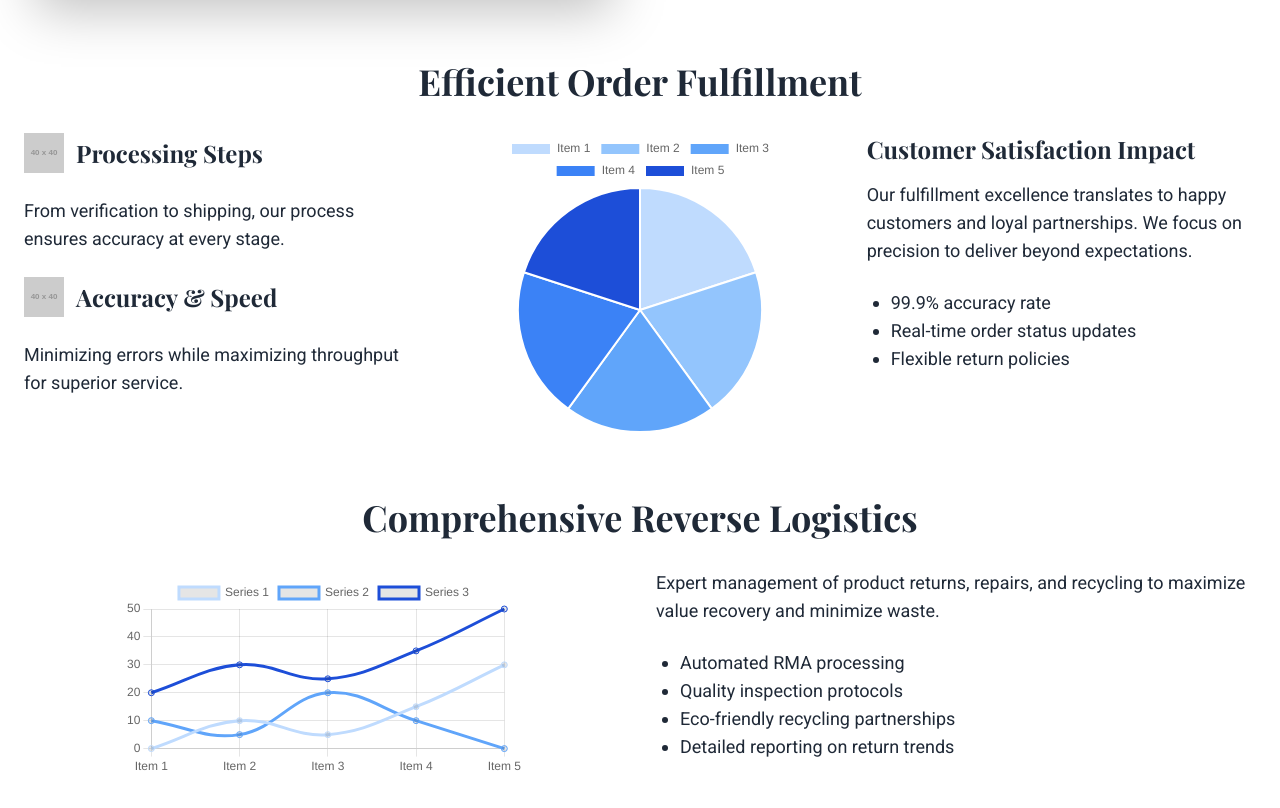
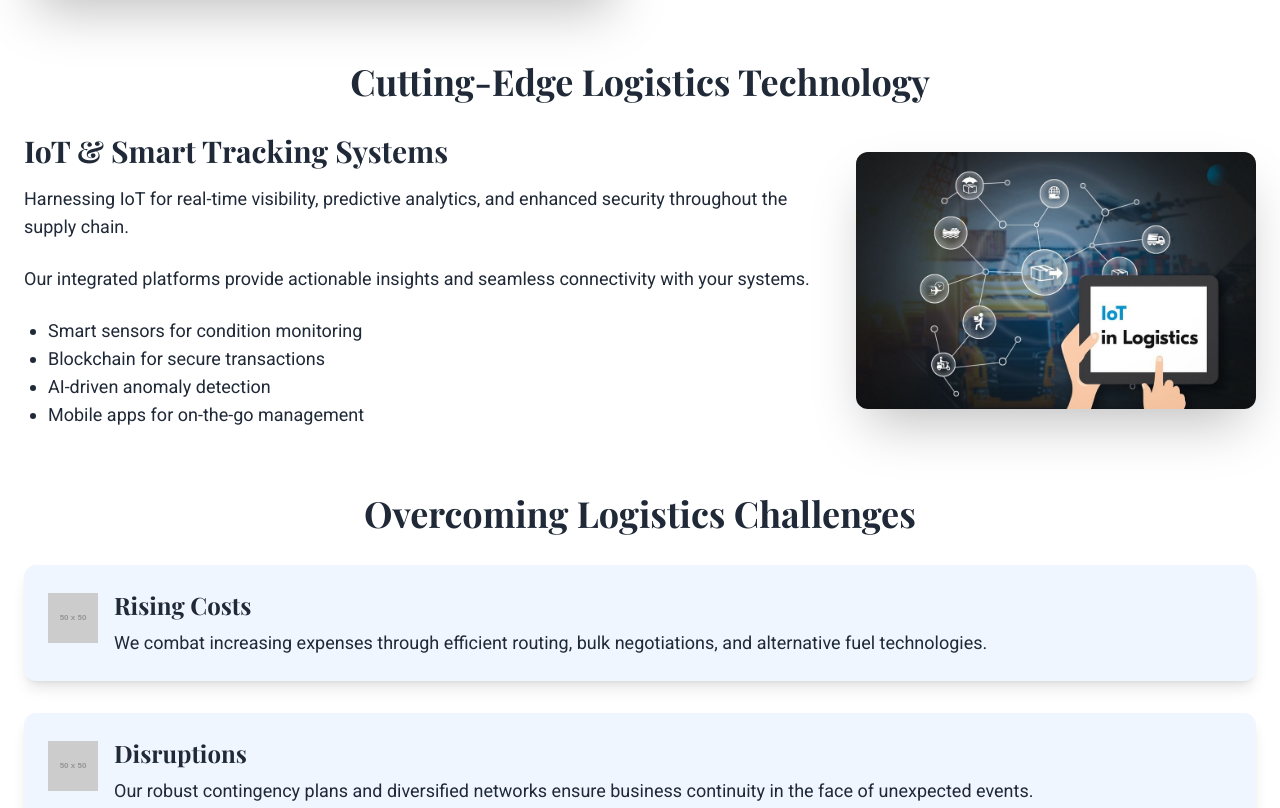
Before and after one commit to cmworkoffice-commits/TideLogistics, a plain HTML site: page index.html in a window 1280 px wide. Shown: the part 5760-6568 px from the top of the page. Drawn offline with nearby package versions, Linux system fonts and the light colour scheme; placeholder pictures from the web are drawn by us.

Commit message:
Update index.html

```diff
--- a/index.html
+++ b/index.html
@@ -345,7 +345,7 @@
             </div>
 
             <!-- Order Fulfillment Process -->
-            <h3 class="text-4xl font-semibold mt-16 mb-8 text-center">Efficient Order Fulfillment</h3>
+            <!--<h3 class="text-4xl font-semibold mt-16 mb-8 text-center">Efficient Order Fulfillment</h3>
             <div class="flex flex-col md:flex-row items-start gap-8">
                 <div class="md:w-1/3">
                     <div class="flex items-center mb-6">
@@ -371,10 +371,10 @@
                         <li>Flexible return policies</li>
                     </ul>
                 </div>
-            </div>
+            </div>-->
 
             <!-- Reverse Logistics -->
-            <h3 class="text-4xl font-semibold mt-16 mb-8 text-center">Comprehensive Reverse Logistics</h3>
+            <!--<h3 class="text-4xl font-semibold mt-16 mb-8 text-center">Comprehensive Reverse Logistics</h3>
             <div class="flex flex-col md:flex-row-reverse items-center gap-8">
                 <div class="md:w-1/2">
                     <p class="mb-6 text-lg">Expert management of product returns, repairs, and recycling to maximize value recovery and minimize waste.</p>
@@ -388,7 +388,7 @@
                 <div class="md:w-1/2">
                     <canvas id="lineChart" width="400" height="200" aria-label="Reverse logistics performance chart" class="mx-auto"></canvas>
                 </div>
-            </div>
+            </div>-->
 
             <!-- Technology in Logistics -->
             <h3 class="text-4xl font-semibold mt-16 mb-8 text-center">Cutting-Edge Logistics Technology</h3>
```
